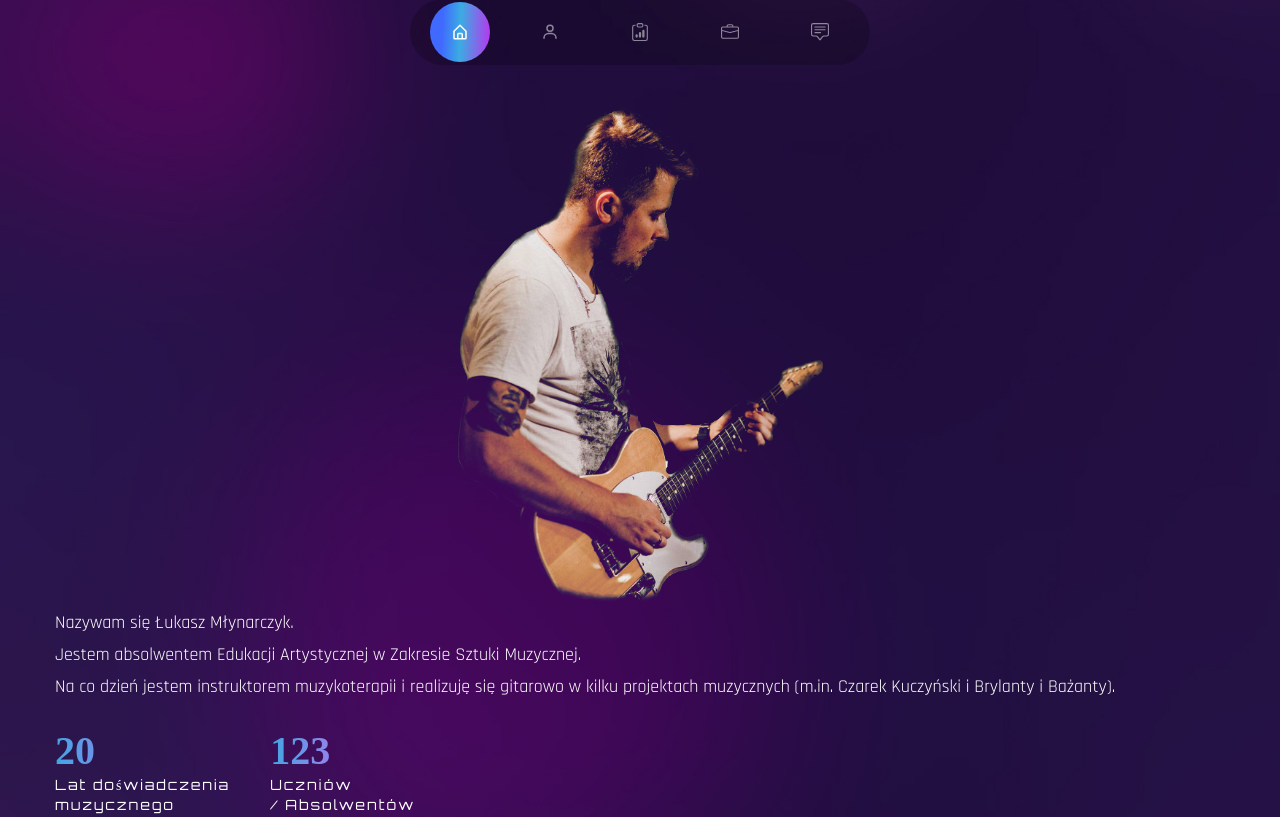
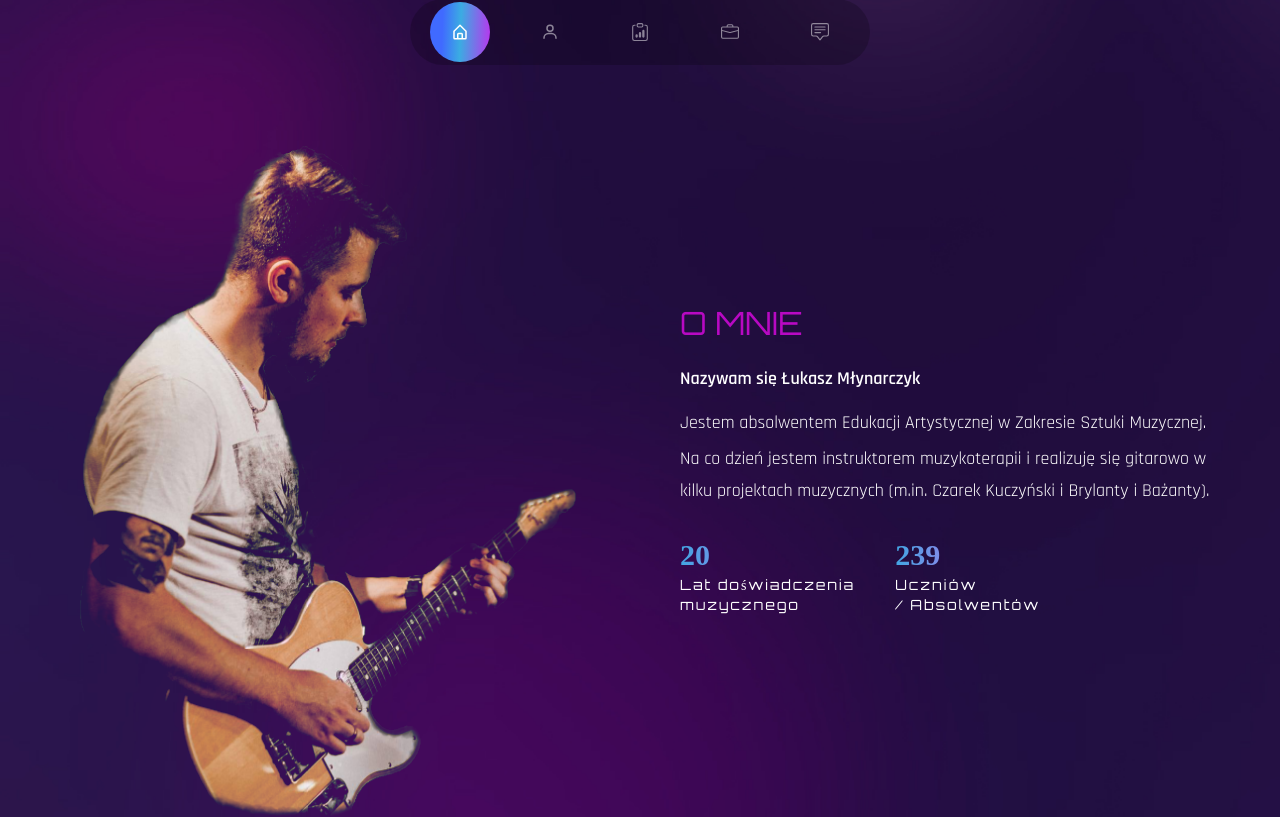
Before and after one commit to mlyn3k/lekcjegitary, a React (Create React App) app: page / in a window 1280 px wide. Shown: the part 703-1520 px from the top of the page. Built offline with nearby package versions, Linux system fonts and the light colour scheme; a web font is replaced by a local one.

Commit message:
about new

```diff
--- a/src/App.js
+++ b/src/App.js
@@ -19,6 +19,7 @@ const App = () => {
       <Work />
       <Contact />
       <div className='h-[4000px]'></div>
+      <h1><center>Copyright @ Łukasz Młynarczyk @ 2023</center></h1>
     </div>
   );
 };
--- a/src/components/About.js
+++ b/src/components/About.js
@@ -11,17 +11,29 @@ const About = () => {
   return <section className='section' id='about'
   ref={ref}>
   <div className='container mx-auto'>
-    <div>
-      <div className='flex-1 bg-about bg-contain bg-no-repeat h-[500px]
-      mix-blend-lighten bg-top'></div>
-      <div className='flex-1'>
-        <h1>Nazywam się Łukasz Młynarczyk.</h1>
-        <h3>Jestem absolwentem Edukacji Artystycznej w Zakresie Sztuki Muzycznej.</h3>
+    <div className='gap-y-10
+     lg:flex lg:items-center lg:gap-x-20 lg:gap-y-0 h-screen'>
+      <motion.div
+      variants={fadeIn('right', 0.3)}
+      initial='hidden'
+      whileInView={'show'}
+      viewport={{once: false, amount: 0.3}}
+      className='flex-1 bg-about bg-contain bg-no-repeat h-[300px] lg:h-[680px]
+      mix-blend-lighten bg-top'></motion.div>
+      <motion.div
+      variants={fadeIn('left', 0.5)}
+      initial='hidden'
+      whileInView={'show'}
+      viewport={{once: false, amount: 0.3}}
+      className='flex-1'>
+        <h1 className='h2 text-accent'>O mnie</h1>
+        <h2 className='mb-3 font-semibold'>Nazywam się Łukasz Młynarczyk</h2>
+        <p className='mb-1'>Jestem absolwentem Edukacji Artystycznej w Zakresie Sztuki Muzycznej.</p>
         <p>Na co dzień jestem instruktorem muzykoterapii i realizuję się gitarowo w kilku projektach muzycznych (m.in. Czarek Kuczyński i Brylanty i Bażanty).</p><br></br>
       <div className='flex gap-x-6 lg:gap-x-10 mb-12'>
       <div>
-          <div className='text-[40px] font-tertiary text-gradient
-          mb-2'>
+          <div className='text-[30px] font-tertiary text-gradient
+          mb-1'>
             { inView ?
               <CountUp start={0} end={20} duration={3}/> : null}
           </div>
@@ -30,17 +42,17 @@ const About = () => {
           </div>
         </div>
         <div>
-          <div className='text-[40px] font-tertiary text-gradient
-          mb-2'>
+          <div className='text-[30px] font-tertiary text-gradient
+          mb-1'>
             { inView ?
-              <CountUp start={0} end={200} duration={50}/> : null}
+              <CountUp start={0} end={300} duration={30}/> : null}
           </div>
           <div className='font-primary text-sm tracking-[2px]'>
           Uczniów<br></br> / Absolwentów<br/>
           </div>
         </div>
       </div>
-      </div>
+      </motion.div>
     </div>
   </div>
   </section>;
--- a/src/components/Contact.js
+++ b/src/components/Contact.js
@@ -1,7 +1,7 @@
 import React from 'react';
 
 const Contact = () => {
-  return <div className='container mx-auto' id='contact'>Kontakt<br></br> tel. 784308812 <br></br> mail: lukaszkarolmlynarczyk@gmail.com</div>;
+  return <div className='section' id='contact'>Kontakt<br></br> tel. 784308812 <br></br> mail: lukaszkarolmlynarczyk@gmail.com</div>;
 };
 
 export default Contact;
--- a/src/components/Services.js
+++ b/src/components/Services.js
@@ -2,12 +2,14 @@ import React from 'react';
 
 const Services = () => {
   return <div className='section' id='services'>
+
   Lekcje Gitary Olsztyn to:<br></br>
   - nauka gry dla dzieci, młodzieży i dorosłych (początkujących i zaawansowanych)<br></br>
   - indywidualne podejście do ucznia<br></br>
   - pomoc w doborze odpowiedniego instrumentu<br></br>
   - konsultacje muzyczno - sprzętowe<br></br>
   - aranżacje oraz nagrania. <br></br>
+
   </div>;
 };
 
```
